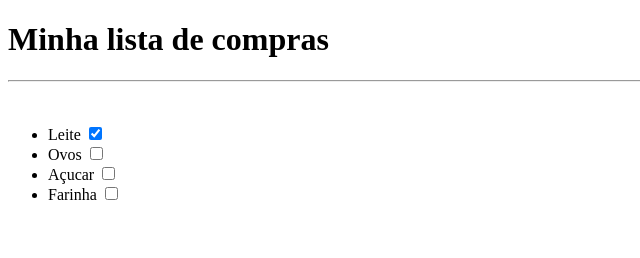
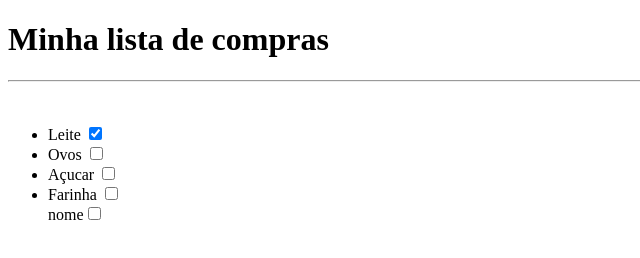
Before and after one commit to paulomarques-png/aulas_rocketseat, a plain HTML site: page lista_de_compras/index.html in a window 1280 px wide. Shown: the full height of the page, 0-640 px from the left. Drawn offline with Linux system fonts and the light colour scheme.

Commit message:
Update index.html

```diff
--- a/lista_de_compras/index.html
+++ b/lista_de_compras/index.html
@@ -17,7 +17,7 @@
         </li>
         <li>
             Ovos
-            <input type="checkbox" name="Ovos" id="Ovos">
+            <input type="checkbox" name="Ovos" id="Ovos" value="Ovos">
         </li>
         <li>
             Açucar
@@ -27,6 +27,8 @@
             Farinha
             <input type="checkbox" name="Farinha" id="Farinha">
         </li>
+
+        <label for="nome">nome</label><input type="checkbox" name="nome" id="">
     </ul>
 
 </body>
```
